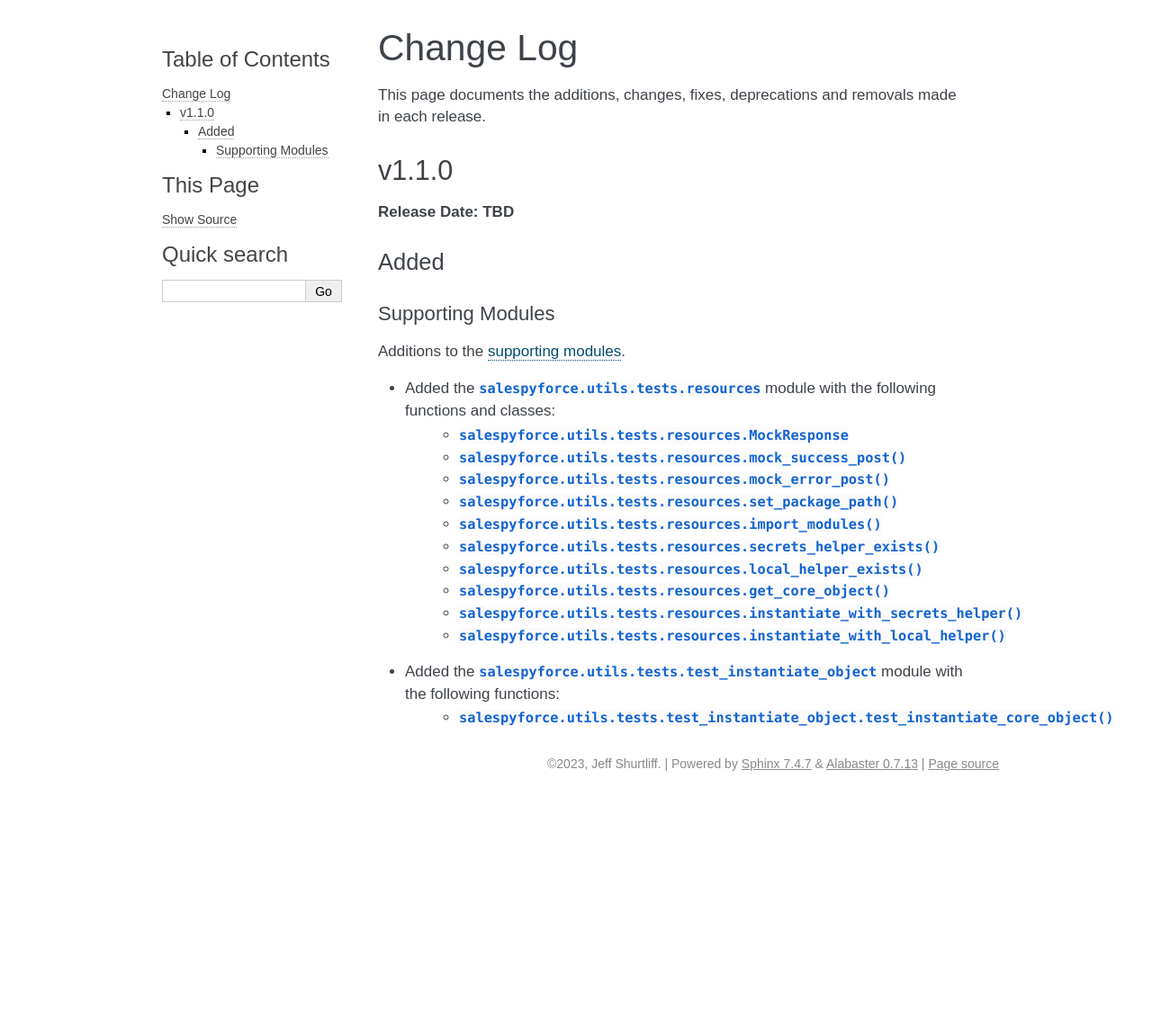
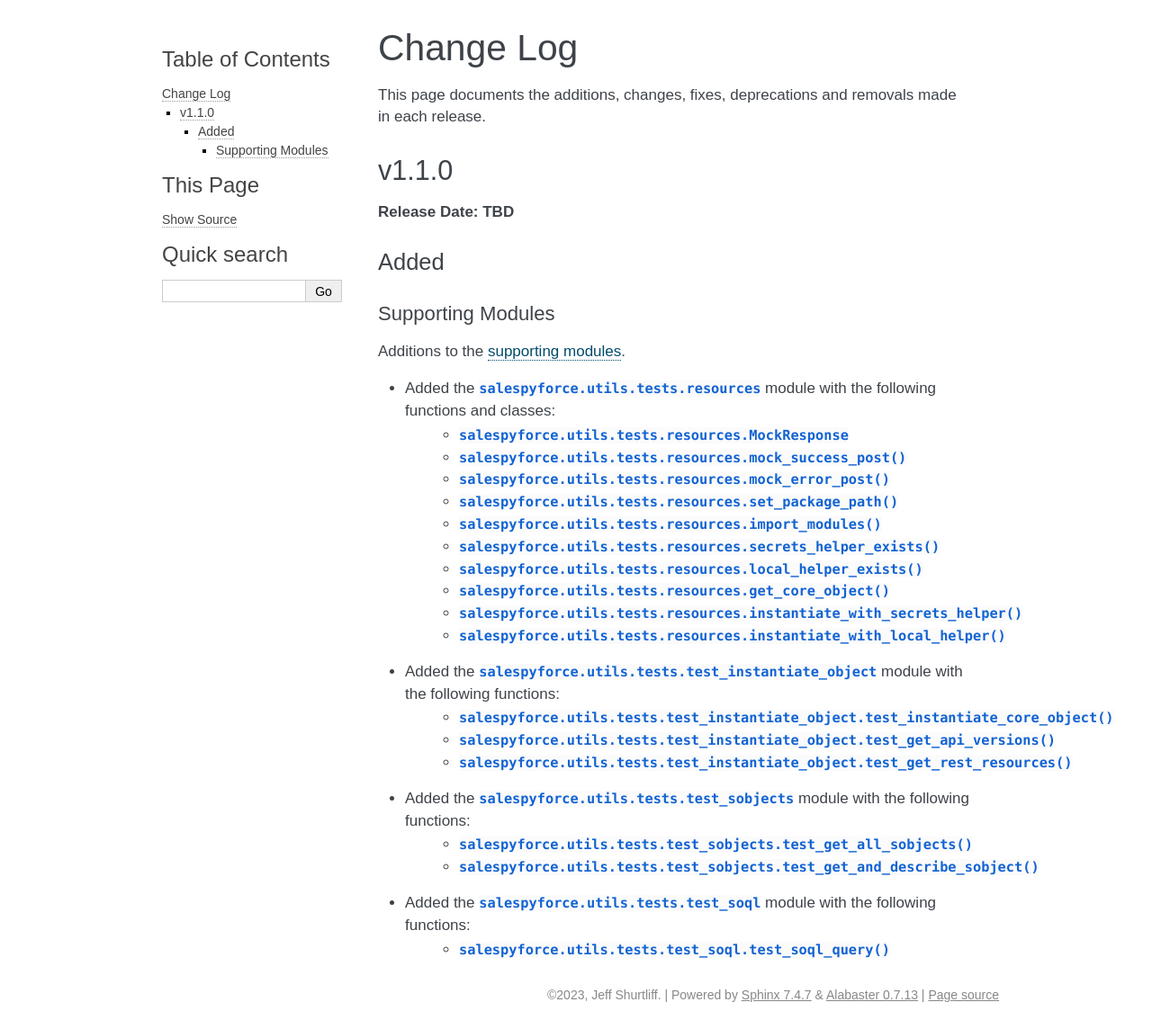
Before and after one commit to jeffshurtliff/salespyforce, a Sphinx documentation site: the page built from docs/changelog.rst, in a window 1280 px wide. Shown: the whole page at 90% size. Built offline with Sphinx 7.4.7, drawn with Linux system fonts in a browser that asks for light colours; before the commit the page ends 900 px from its top, so only the background shows below that.

Commit message:
Updated changelog with latest changes for v1.1.0

```diff
--- a/docs/changelog.rst
+++ b/docs/changelog.rst
@@ -28,3 +28,10 @@ Additions to the :doc:`supporting modules <supporting-modules>`.
     * :py:func:`salespyforce.utils.tests.resources.instantiate_with_local_helper`
 * Added the :py:mod:`salespyforce.utils.tests.test_instantiate_object` module with the following functions:
     * :py:func:`salespyforce.utils.tests.test_instantiate_object.test_instantiate_core_object`
+    * :py:func:`salespyforce.utils.tests.test_instantiate_object.test_get_api_versions`
+    * :py:func:`salespyforce.utils.tests.test_instantiate_object.test_get_rest_resources`
+* Added the :py:mod:`salespyforce.utils.tests.test_sobjects` module with the following functions:
+    * :py:func:`salespyforce.utils.tests.test_sobjects.test_get_all_sobjects`
+    * :py:func:`salespyforce.utils.tests.test_sobjects.test_get_and_describe_sobject`
+* Added the :py:mod:`salespyforce.utils.tests.test_soql` module with the following functions:
+    * :py:func:`salespyforce.utils.tests.test_soql.test_soql_query`
```
